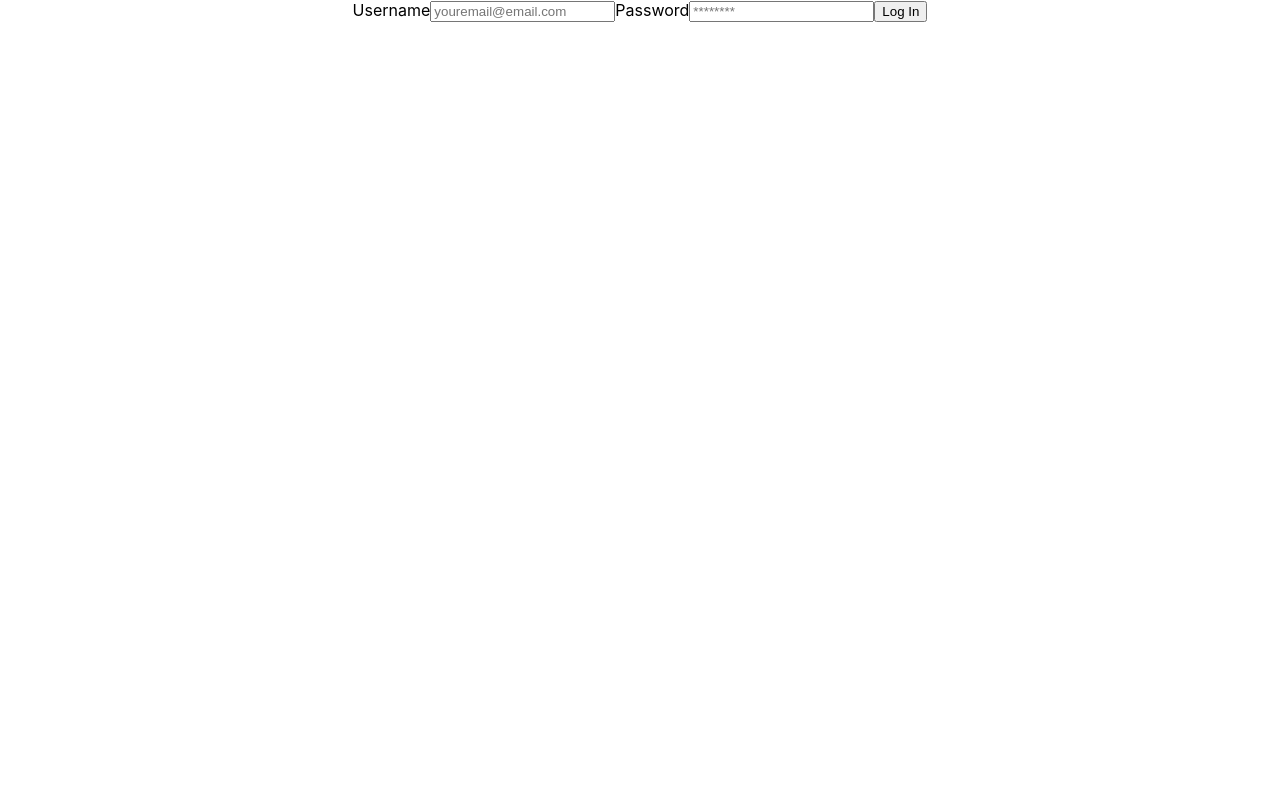
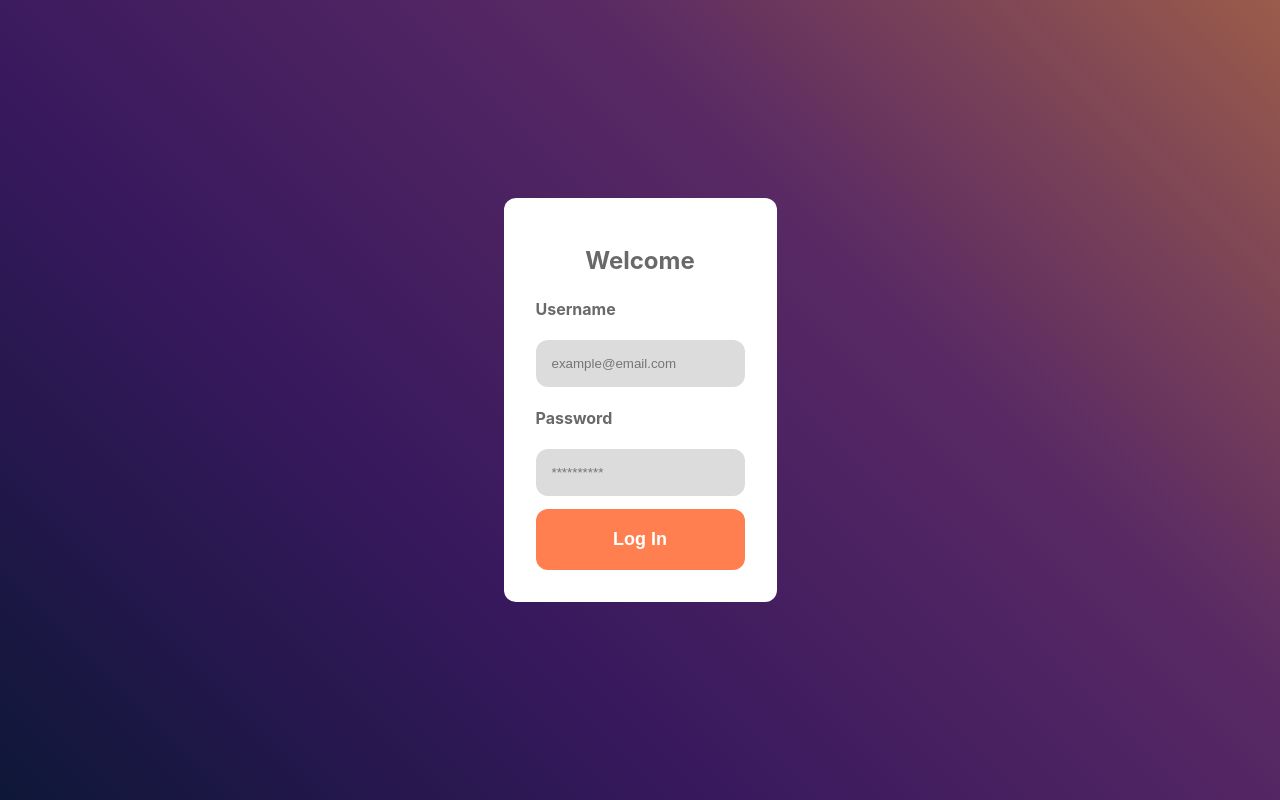
Before and after one commit to jgarciarivera/coding-challenge, a React (Create React App) app in the folder umbrage/: page / in a window 1280 px wide. Built offline with nearby package versions, Linux system fonts and the light colour scheme.

Commit message:
Add CSS styling to login form.

```diff
--- a/umbrage/src/App.css
+++ b/umbrage/src/App.css
@@ -1,38 +1,48 @@
 .App {
   text-align: center;
+  display: flex;
+  min-height: 100vh;
+  align-items: center;
+  justify-content: center;
+  background-image: linear-gradient(45deg, #0e1738, #37185d, #592964, #9b5c4a);
 }
 
-.App-logo {
-  height: 40vmin;
-  pointer-events: none;
+.login-form-container, .login-form {
+  display: flex;
+  flex-direction: column;
+  padding: 1rem;
+  border-radius: 12px;
+  background-color: white;
 }
 
-@media (prefers-reduced-motion: no-preference) {
-  .App-logo {
-    animation: App-logo-spin infinite 20s linear;
-  }
+.welcome-header {
+  font-size: x-large;
+  text-align: center;
+  padding: 1rem;
 }
 
-.App-header {
-  background-color: #282c34;
-  min-height: 100vh;
-  display: flex;
-  flex-direction: column;
-  align-items: center;
-  justify-content: center;
-  font-size: calc(10px + 2vmin);
-  color: white;
+label {
+  font-weight: bold;
+  color:dimgray;
+  text-align: left;
+  padding: 0.5rem 0;
 }
 
-.App-link {
-  color: #61dafb;
+input {
+  background-color: gainsboro;
+  margin: 0.8rem 0;
+  padding: 1rem;
+  border: none;
+  border-radius: 12px;
 }
 
-@keyframes App-logo-spin {
-  from {
-    transform: rotate(0deg);
-  }
-  to {
-    transform: rotate(360deg);
-  }
+button {
+  font-size:large;
+  font-weight:bold;
+  padding: 20px;
+  border: none;
+  border-radius: 12px;
+  cursor: pointer;
+  color: white;
+  background-color:coral;
 }
--- a/umbrage/src/components/Login.jsx
+++ b/umbrage/src/components/Login.jsx
@@ -12,12 +12,15 @@ export const Login = (props) => {
     }
 
     return (
-        <form onSubmit={ handleSubmit }>
+        <div className="login-form-container">
+        <form className="login-form" onSubmit={ handleSubmit }>
+            <label className="welcome-header">Welcome</label>
             <label htmlFor="username">Username</label>
-            <input type="username" placeholder="youremail@email.com" id="username" name="username"></input>
+            <input type="username" placeholder="example@email.com" id="username" name="username"></input>
             <label htmlFor="password">Password</label>
-            <input type="password" placeholder="********" id="password" name="password"></input>
+            <input type="password" placeholder="**********" id="password" name="password"></input>
             <button type="submit" onClick={() => props.onFormSwitch('people')}>Log In</button>
         </form>
+        </div>
     )
 }
```
